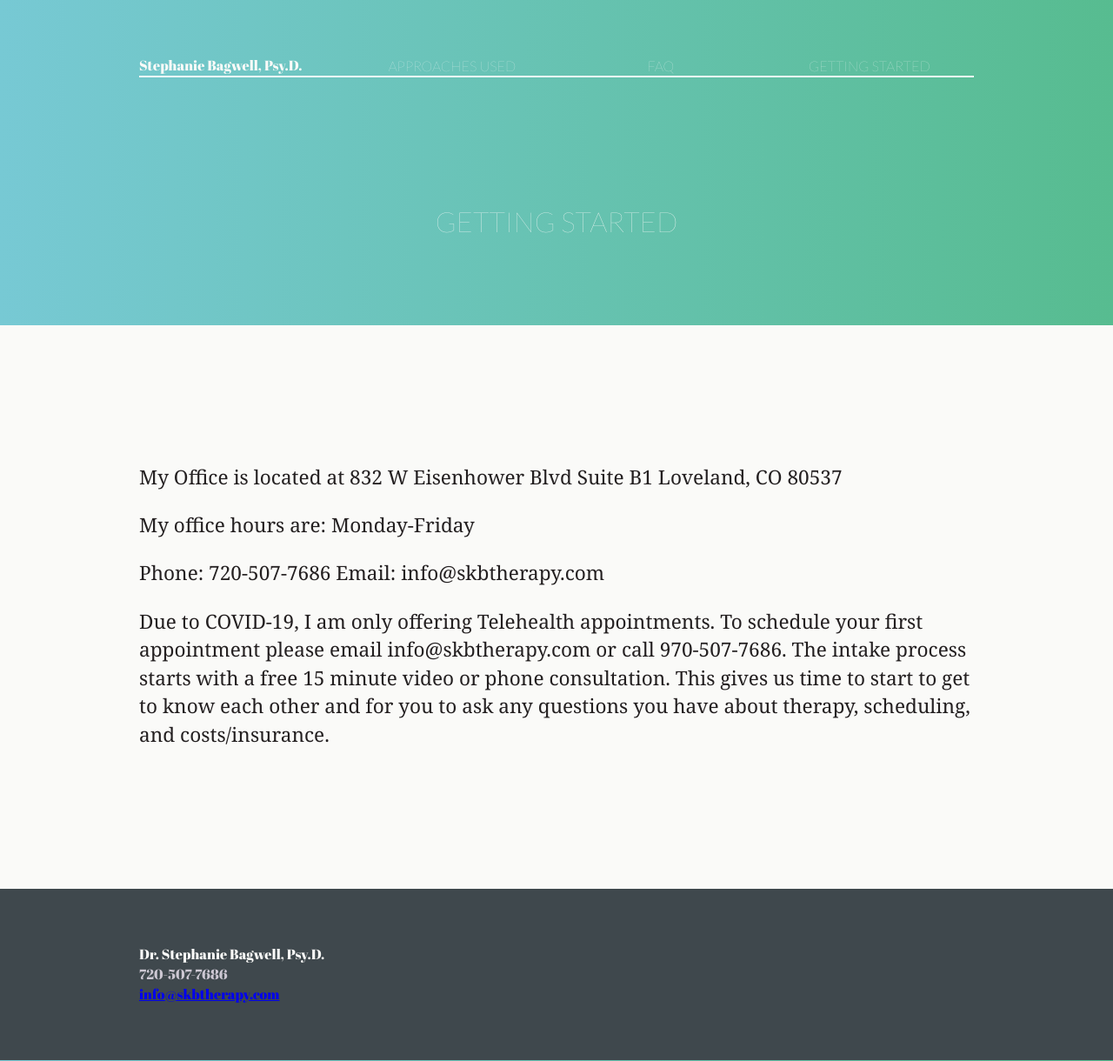
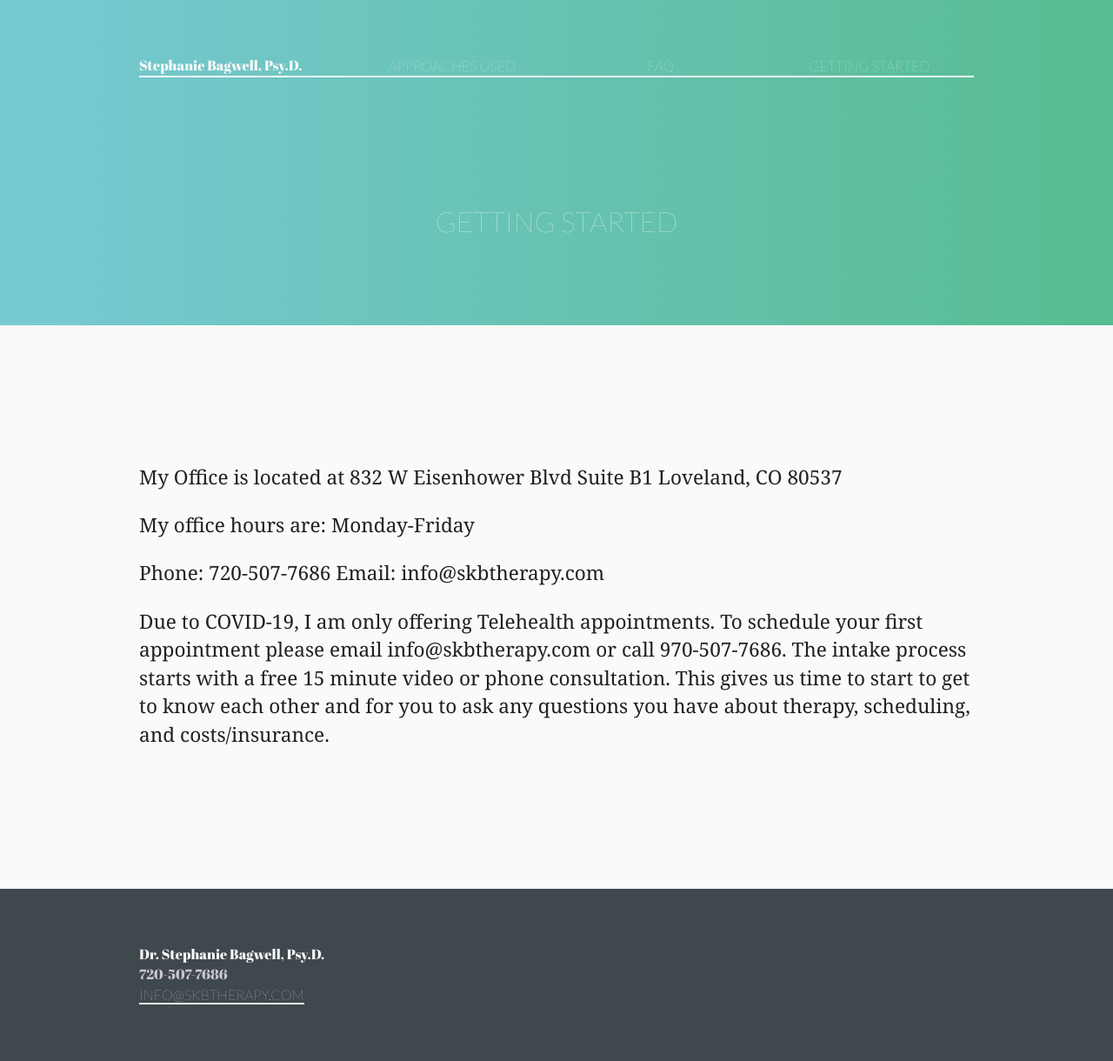
Before and after one commit to billHinderman/steph-jekyll, a Jekyll site: the page built from getting_started.md, in a window 1280 px wide. Shown: the whole page at 87% size. Built offline with Jekyll 4.4.1, drawn with Linux system fonts in a browser that asks for light colours; some web fonts are replaced.

Commit message:
Link style

```diff
--- a/_includes/footer.html
+++ b/_includes/footer.html
@@ -2,6 +2,6 @@
   <div class="wrapper">
     <div>Dr. Stephanie Bagwell, Psy.D.</div>
     <div class="color-cotton">720-507-7686</div>
-    <div class="color-cotton"><a href="mailto:info@skbtherapy.com">info@skbtherapy.com</a></div>
+    <div><a class="page-link" href="mailto:info@skbtherapy.com">info@skbtherapy.com</a></div>
   </div>
 </footer>
```
